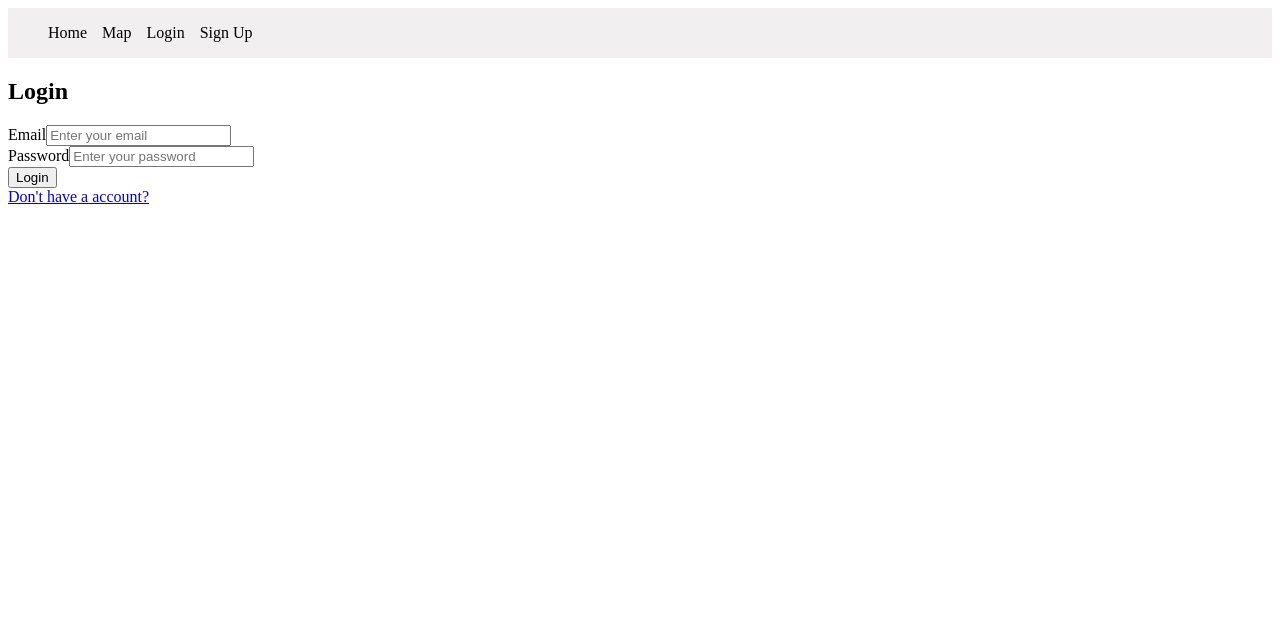
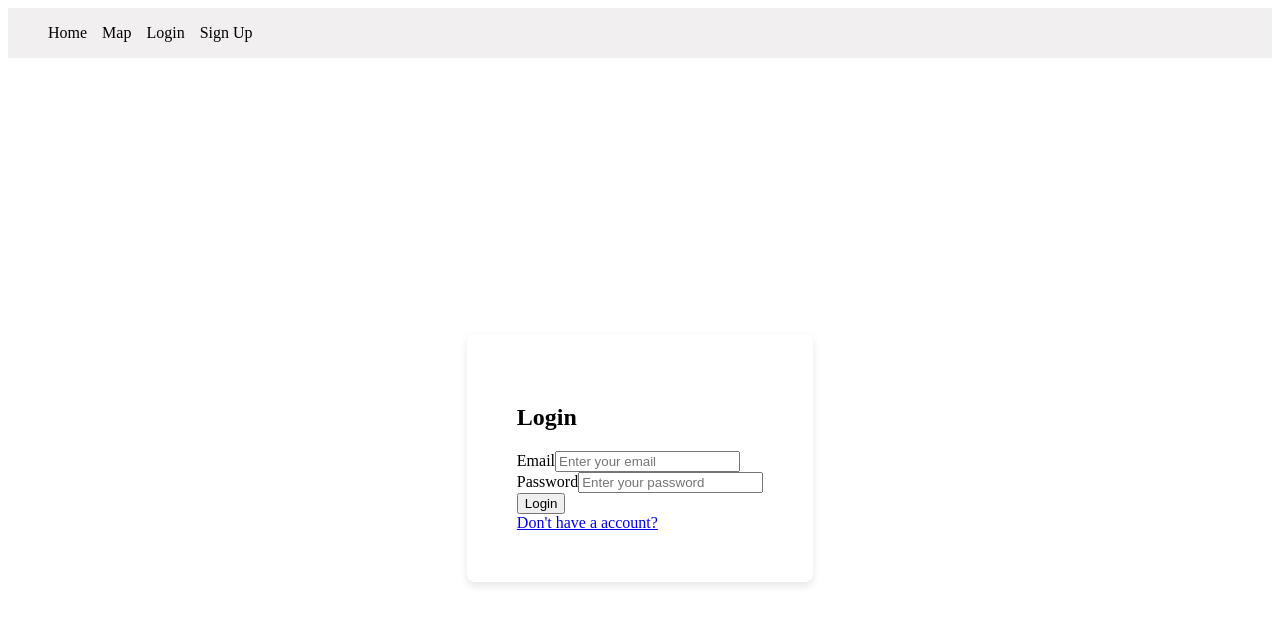
Before and after one commit to Lindanny9721/Capstone, a React (Vite) app in the folder frontend/: page /login in a window 1280 px wide. Shown: the top 624 px of the page. Built offline with nearby package versions, Linux system fonts and the light colour scheme.

Commit message:
Added readme file and adjust css

```diff
--- a/frontend/src/App.css
+++ b/frontend/src/App.css
@@ -1,3 +1,6 @@
+body {
+  height:100vh
+}
 .place-container {
   width: 20vw;
   height: 100vh;
@@ -30,3 +33,18 @@
   color: black;
   text-decoration: none;
 }
+.signup-body, .login-body{
+  height: 100vh;
+  display: flex;
+  justify-content: center;
+  align-items: center;
+}
+.signup-container, .login-container {
+  background-color: white;
+  border-radius: 8px;
+  box-shadow: 0 4px 8px rgba(0, 0, 0, 0.1);
+  padding: 50px;
+  max-width: 400px;
+  box-sizing: border-box; /* Prevents padding from affecting total width */
+  margin: 0 auto;
+}
--- a/frontend/src/components/SignUp.jsx
+++ b/frontend/src/components/SignUp.jsx
@@ -78,7 +78,7 @@ const SignUp = () => {
             />
             </div>
 
-            <button type="submit" disabled={loading}>Sign Up</button>
+            <button className = "signin-button" type="submit" disabled={loading}>Sign Up</button>
         </form>
         </div>
     );
--- a/frontend/src/pages/LoginPage.jsx
+++ b/frontend/src/pages/LoginPage.jsx
@@ -4,10 +4,14 @@ import Navbar from "../components/Nav";
 
 export default function LoginPage() {
     return (
-        <div className="login">
+        <div>
             <Navbar/>
-            <Login/>
-            <Link to='/signup'> Don't have a account?</Link>
+            <div className="login-body">
+                <div className="login-container">
+                    <Login/>
+                    <Link to='/signup'> Don't have a account?</Link>
+                </div>
+            </div>
         </div>
     );
 }
--- a/frontend/src/pages/SignUpPage.jsx
+++ b/frontend/src/pages/SignUpPage.jsx
@@ -4,10 +4,14 @@ import Navbar from "../components/Nav";
 
 export default function SignUpPage() {
     return (
-        <div className="login">
+        <div>
             <Navbar/>
-            <SignUp/>
-            <Link to='/login'> Have an have a account?</Link>
+            <div className="signup-body">
+                <div className = "signup-container">
+                    <SignUp/>
+                    <Link to='/login'> Have an have a account?</Link>
+                </div>
+            </div>
         </div>
     );
 }
```
Also changed, not shown: 2 other files (tests, documents, lock files or other folders).
